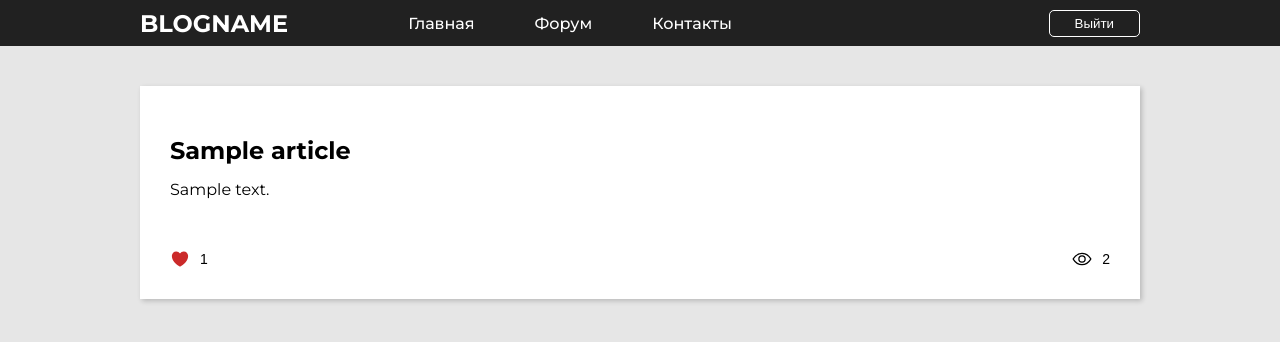
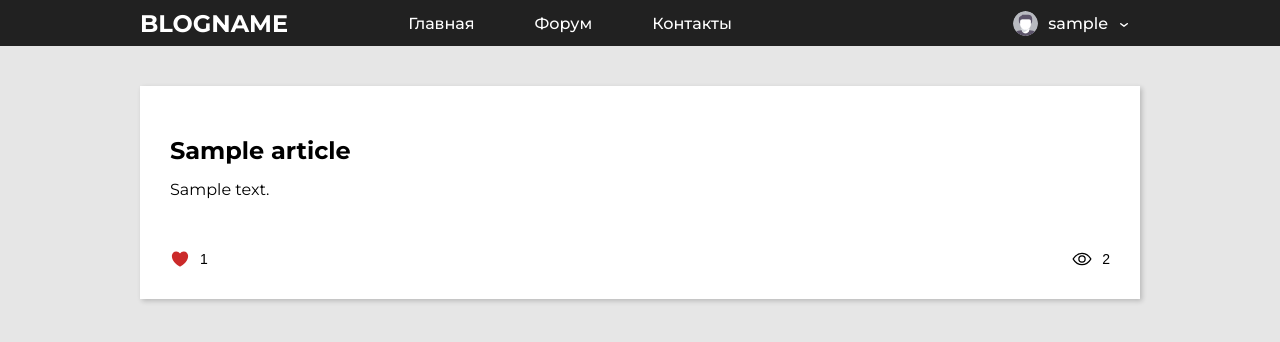
Before and after one commit to cra9had/Forume, a Django app: page /article/1/ in a window 1280 px wide. Shown: the top 342 px of the page. Run offline with Django 3.2, Linux system fonts and the light colour scheme; a user stored in the database is signed in; tables that the repository leaves empty hold one stand-in row (values such as "Sample post"); some libraries are stand-ins or nearby versions.

Commit message:
article.html combobox

```diff
--- a/articles/views.py
+++ b/articles/views.py
@@ -93,4 +93,4 @@ def post_view(request, id):
 def index(request):
     last_articles = Article.objects.order_by("-id")
     is_auth = request.user.is_authenticated
-    return render(request, "index.html", context={"articles": last_articles, "is_auth": is_auth})
+    return render(request, "index.html", context={"articles": last_articles, "is_auth": is_auth, "user": request.user})
--- a/templates/article.html
+++ b/templates/article.html
@@ -20,17 +20,31 @@
 						<li class="nav-list"><a href="#contacts" class="nav-link scrollto">Контакты</a></li>
 					</ul>
 				</nav>
+				{% if is_auth == True %}
+					<div class="header-user-bar" onclick="menuToggle();">
+					<img src="{% static 'img/avatar1.svg' %}" alt="user avatar" class="user-avatar">
+					<div class="user-name unselectable">{{ user.username }}</div>
+					<div class="user-arrow">
+						<svg height="8" viewBox="0 0 12 8" width="12" xmlns="http://www.w3.org/2000/svg"><path fill="#fff" clip-rule="evenodd" d="M2.16 2.3a.75.75 0 011.05-.14L6 4.3l2.8-2.15a.75.75 0 11.9 1.19l-3.24 2.5c-.27.2-.65.2-.92 0L2.3 3.35a.75.75 0 01-.13-1.05z" fill-rule="evenodd"></path></svg>
+					</div>
+				</div>
+				<div class="header-user-menu">
+					<ul class="user-menu-group">
+						<li class="user-menu-list"><img src="{% static 'img/profile.svg' %}" class="user-menu-ico"><a href="#" class="user-menu-link">Профиль</a></li>
+						<li class="user-menu-list"><img src="{% static 'img/settings.svg' %}" class="user-menu-ico"><a href="#" class="user-menu-link">Настройки</a></li>
+						<li class="user-menu-list"><img src="{% static 'img/donate.svg' %}" class="user-menu-ico"><a href="#" class="user-menu-link">Пополнить баланс</a></li>
+						<form action="{% url 'articles:logout' %}" method="post">
+							{% csrf_token %}
+						<li class="user-menu-list"><img src="{% static 'img/exit.svg' %}" class="user-menu-ico"><button class="user-menu-link">Выйти</button></li>
+						</form>
+					</ul>
+				</div>
+					{% else %}
 				<div class="sign-wrap">
-					{% if is_auth == True %}
-					<form action="{% url 'articles:logout' %}" method="post">
-						{% csrf_token %}
-						<button class="login-btn">Выйти</button>
-					</form>
-					{% else %}
 					<button class="login-btn" id="login">Войти</button>
 					<button class="registr-btn" id="registr">Регистрация</button>
+				</div>
 					{% endif %}
-				</div>
 				<a href="#" class="menu-btn">
 					<span class="menu-btn-arr"></span>
 				</a>
```
